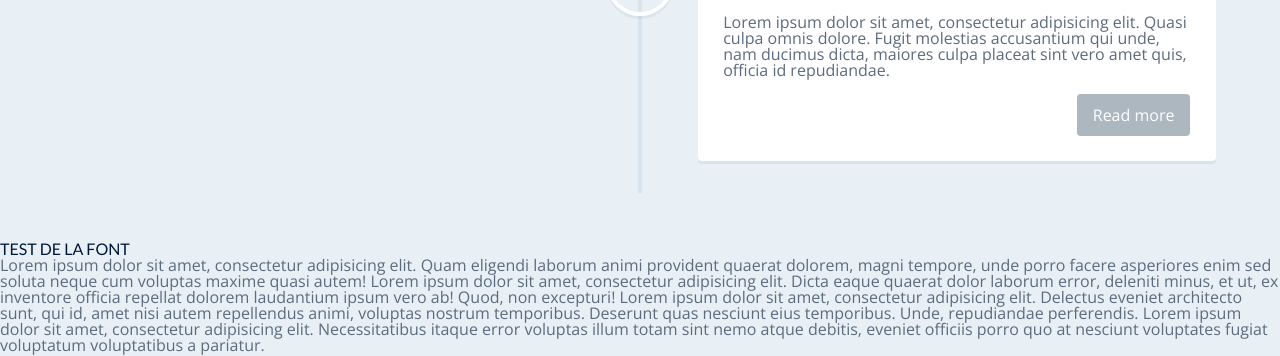
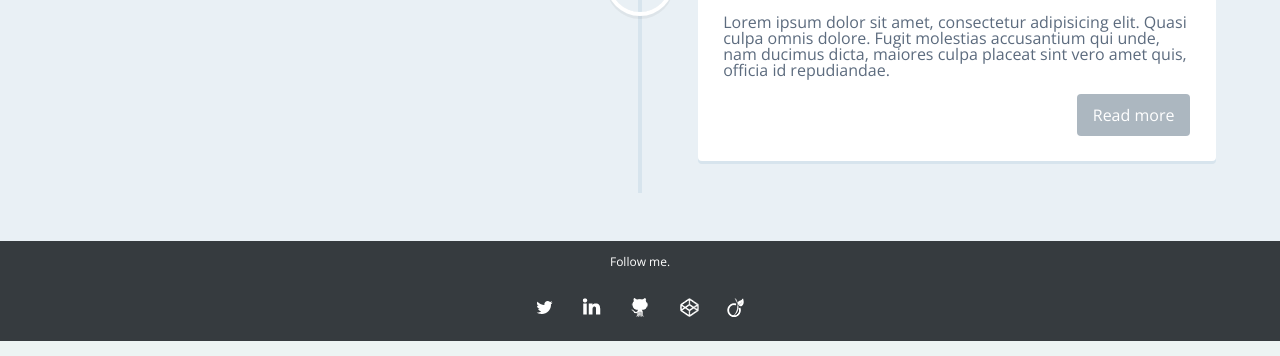
Before and after one commit to GeoffreyPlichard/portfolio, a PHP site: page / in a window 1280 px wide. Shown: the part 996-1352 px from the top of the page. Run offline with PHP 8.4, Linux system fonts and the light colour scheme; some libraries are stand-ins or nearby versions; some web fonts are replaced.

Commit message:
Footer ok

```diff
--- a/css/main.css
+++ b/css/main.css
@@ -138,6 +138,97 @@ a {
 .navbar-flat li.active a { background: #739795; color: white; }
 .navbar-flat a { font-family: "Lato", sans-serif; font-weight: 700; color: #f7f8f8; -webkit-transition: all 0.3s ease-in, 1s; -moz-transition: all 0.3s ease-in, 1s; -o-transition: all 0.3s ease-in, 1s; -ms-transition: all 0.3s ease-in, 1s; transition: all 0.3s ease-in, 1s; }
 .navbar-flat .navbar-brand { display: none; } */
+.sprite-codepen, .sprite-github, .sprite-li, .sprite-tt, .sprite-viadeo {
+  width: 19px;
+  height: 19px;
+  background-repeat: no-repeat;
+}
+
+.footer {
+  background: #363b3f;
+  padding: 15px 0;
+}
+
+.footer p {
+  font-size: 12px;
+  color: white;
+  text-align: center;
+}
+
+.footer ul {
+  width: 100%;
+  text-align: center;
+  margin-top: 20px;
+}
+
+.footer li {
+  display: inline-block;
+  margin: 0 4px;
+}
+
+.footer li a {
+  display: block;
+  text-decoration: none;
+  border-bottom: none;
+  padding: 18px;
+  -webkit-border-radius: 3px;
+  -moz-border-radius: 3px;
+  -o-border-radius: 3px;
+  border-radius: 3px;
+  -webkit-transition: all 0.3s ease-in, 1s;
+  -moz-transition: all 0.3s ease-in, 1s;
+  -o-transition: all 0.3s ease-in, 1s;
+  transition: all 0.3s ease-in, 1s;
+}
+
+/*
+* ^social
+*/
+.sprite-codepen {
+  background-image: url(../img/social-sprite.png);
+  background-position: 9.5px 9.5px;
+}
+
+.sprite-codepen:hover {
+  background-color: #000;
+}
+
+.sprite-github {
+  background-image: url(../img/social-sprite.png);
+  background-position: -130px 9.5px;
+}
+
+.sprite-github:hover {
+  background-color: #000;
+}
+
+.sprite-li {
+  background-image: url(../img/social-sprite.png);
+  background-position: -199px 9.5px;
+}
+
+.sprite-li:hover {
+  background-color: #0073b2;
+}
+
+.sprite-tt {
+  background-image: url(../img/social-sprite.png);
+  background-position: -267px 9.5px;
+}
+
+.sprite-tt:hover {
+  background-color: #9ae4e8;
+}
+
+.sprite-viadeo {
+  background-image: url(../img/social-sprite.png);
+  background-position: -337px 9.5px;
+}
+
+.sprite-viadeo:hover {
+  background-color: #ff974d;
+}
+
 .timeline {
   position: relative;
   padding: 2em 0;
--- a/css/sass/main.scss
+++ b/css/sass/main.scss
@@ -4,4 +4,5 @@
 @import 'partials/_reset';
 @import 'partials/_global';
 @import 'partials/_header';
+@import 'partials/_footer';
 @import 'partials/_timeline';
--- /dev/null
+++ b/css/sass/partials/_footer.scss
@@ -0,0 +1,66 @@
+%social-icon{
+	width: 19px;
+	height: 19px;
+	background-repeat:no-repeat;
+}
+
+.footer {
+	background: #363b3f;
+	padding: 15px 0;
+}
+.footer p {
+	font-size: 12px;
+	color: white;
+	text-align: center;
+}
+.footer ul {
+	width: 100%;
+	text-align: center;
+	margin-top: 20px;
+}
+.footer li {
+	display: inline-block;
+	margin: 0 4px;
+}
+.footer li a {
+	display: block;
+	text-decoration: none;
+	border-bottom: none;
+	padding: 18px;
+	@include border-radius(3px);
+	@include transition(all 0.3s ease-in, 1s);
+}
+
+/*
+* ^social
+*/
+.sprite-codepen{
+	background-image: url(../img/social-sprite.png);
+	background-position: 9.5px 9.5px;
+	@extend %social-icon;
+}
+.sprite-codepen:hover{ background-color: #000;}
+.sprite-github{
+	@extend %social-icon;
+	background-image: url(../img/social-sprite.png);
+	background-position: -130px 9.5px;
+}
+.sprite-github:hover{ background-color: #000;}
+.sprite-li{
+	@extend %social-icon;
+	background-image: url(../img/social-sprite.png);
+	background-position: -199px 9.5px;
+}
+.sprite-li:hover{ background-color: #0073b2;}
+.sprite-tt{
+	@extend %social-icon;
+	background-image: url(../img/social-sprite.png);
+	background-position: -267px 9.5px;
+}
+.sprite-tt:hover{ background-color: #9ae4e8; }
+.sprite-viadeo{
+	@extend %social-icon;
+	background-image: url(../img/social-sprite.png);
+	background-position: -337px 9.5px;
+}
+.sprite-viadeo:hover{ background-color: #ff974d;}
--- a/css/sass/partials/_helpers.scss
+++ b/css/sass/partials/_helpers.scss
@@ -35,11 +35,21 @@
 //
 // ^transition
 //
-@mixin transition($value){
+@mixin transition($value...){
 	-webkit-transition: $value;
 	-moz-transition: $value;
 	-o-transition: $value;
 	transition: $value;
+}
+
+//
+// ^border-radius
+//
+@mixin border-radius($value...){
+	-webkit-border-radius: $value;
+	-moz-border-radius: $value;
+	-o-border-radius: $value;
+	border-radius: $value;
 }
 
 //
--- a/index.php
+++ b/index.php
@@ -84,9 +84,19 @@
 	    </section>
 	</div>
 
-    <h1>TEST DE LA FONT</h1>
-
-    <p>Lorem ipsum dolor sit amet, consectetur adipisicing elit. Quam eligendi laborum animi provident quaerat dolorem, magni tempore, unde porro facere asperiores enim sed soluta neque cum voluptas maxime quasi autem! Lorem ipsum dolor sit amet, consectetur adipisicing elit. Dicta eaque quaerat dolor laborum error, deleniti minus, et ut, ex inventore officia repellat dolorem laudantium ipsum vero ab! Quod, non excepturi! Lorem ipsum dolor sit amet, consectetur adipisicing elit. Delectus eveniet architecto sunt, qui id, amet nisi autem repellendus animi, voluptas nostrum temporibus. Deserunt quas nesciunt eius temporibus. Unde, repudiandae perferendis. Lorem ipsum dolor sit amet, consectetur adipisicing elit. Necessitatibus itaque error voluptas illum totam sint nemo atque debitis, eveniet officiis porro quo at nesciunt voluptates fugiat voluptatum voluptatibus a pariatur.</p>
+	<!-- FOOTER -->
+	<footer class="footer">
+		<div class="container">
+			<p>Follow me.</p>
+			<ul>
+				<li><a target="_blank" class="sprite-tt" href="https://twitter.com/GeoWebDev"></a></li>
+				<li><a target="_blank" class="sprite-li" href="http://fr.linkedin.com/in/geoffreyplichard/"></a></li>
+				<li><a target="_blank" class="sprite-github" href="http://www.github.com/GeoffreyPlichard"></a></li>
+				<li><a target="_blank" class="sprite-codepen" href="http://www.codepen.io/GeoffreyPlichard"></a></li>
+				<li><a target="_blank" class="sprite-viadeo" href="http://www.viadeo.com/profile/0021mhs1ewpkflsr"></a></li>
+			</ul>
+		</div>
+	</footer>
 
 
 	<script src="//ajax.googleapis.com/ajax/libs/jquery/1.11.1/jquery.min.js"></script>
```
Also changed, not shown: img/social-sprite.png (added), 1 other file.
